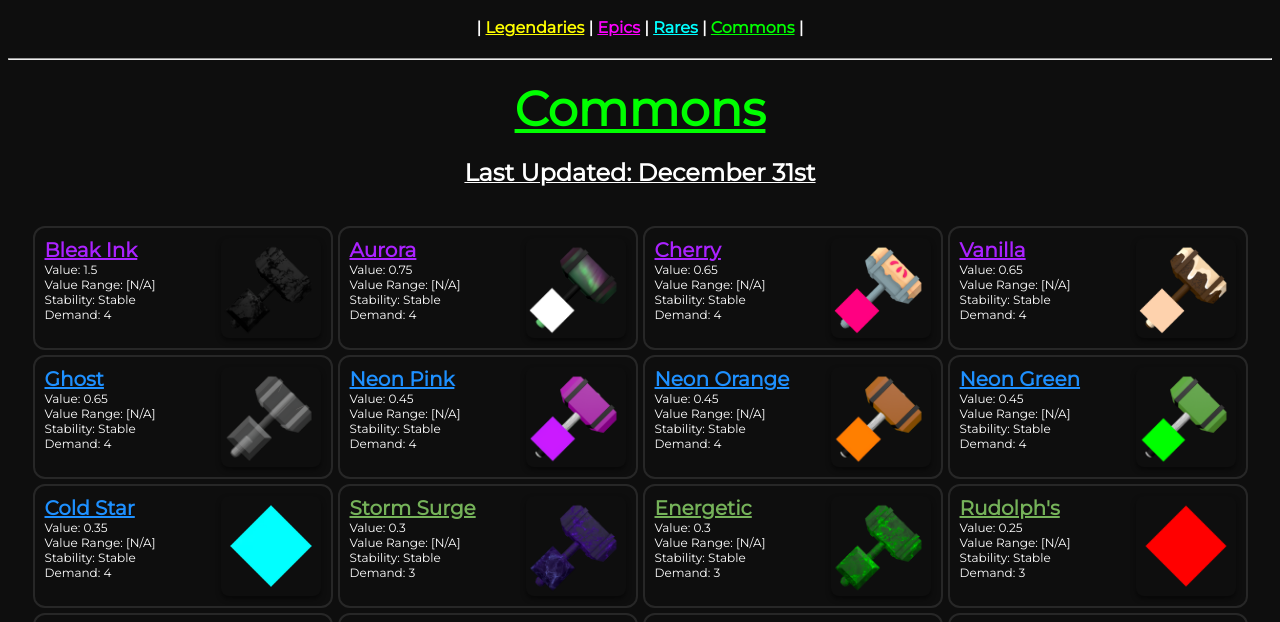
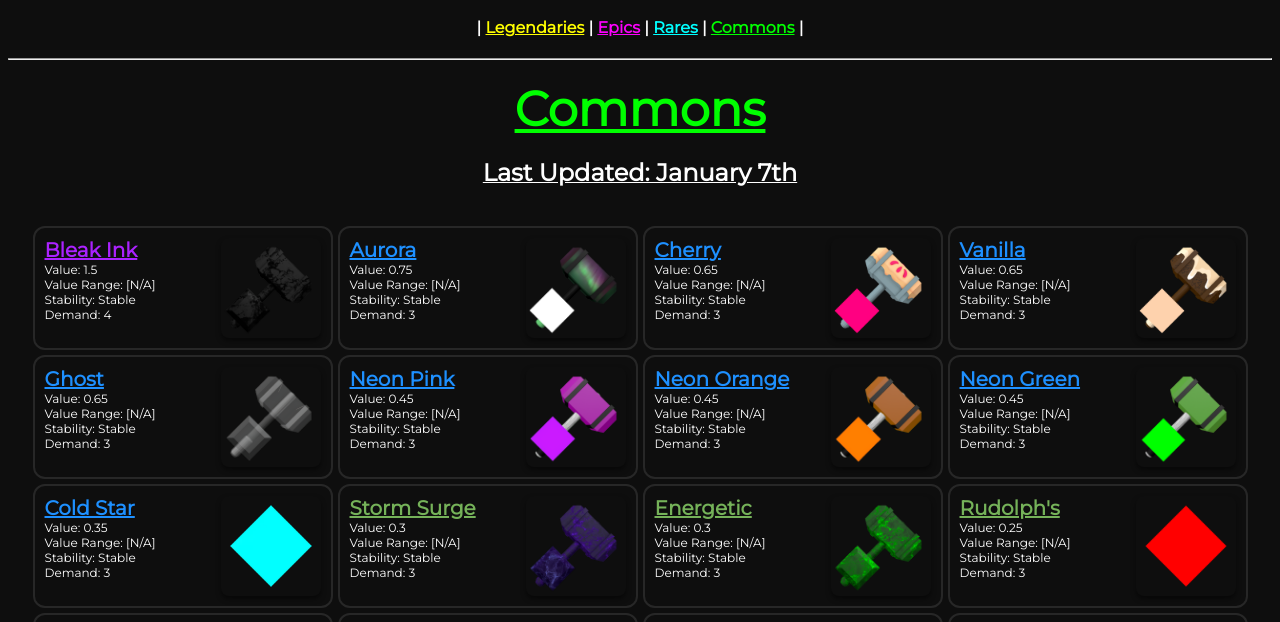
Before and after one commit to FleeTheFacilityValues/Commons, a plain HTML site: page index.html in a window 1280 px wide. Shown: the part 104-726 px from the top of the page. Drawn offline with Linux system fonts and the light colour scheme.

Commit message:
Add files via upload

```diff
--- a/index.html
+++ b/index.html
@@ -61,7 +61,7 @@
         <h4 style="text-align: center;">| <a href="https://fleethefacilityvalues.github.io/Legendaries/" style="color:yellow;">Legendaries</a> | <a href="https://fleethefacilityvalues.github.io/Epics/" style="color: #ff00ff;">Epics</a> | <a href="https://fleethefacilityvalues.github.io/Rares/" style="color: rgb(0, 255, 255);">Rares</a> | <a href="https://fleethefacilityvalues.github.io/Commons/" style="color: #00ff00;">Commons</a> |</h6>
         <hr>
         <h2 style="text-align: center;"><b><font size="7" color="#00ff00"><u>Commons</font></u></b></h2>
-        <h3 style="text-align: center;"><b><u><font size="5">Last Updated: December 31st</font></u></b></h2>
+        <h3 style="text-align: center;"><b><u><font size="5">Last Updated: January 7th</font></u></b></h2>
 
             <div class="container">
                 <table border="0" cellpadding="5" cellspacing="0">
@@ -81,11 +81,11 @@
                 <table border="0" cellpadding="5" cellspacing="0">
                     <tr>
                         <td style="border-right-style: none; width: 200px; height: 100px;">
-                            <b><font color="#ab22ff" style="font-size: 20px"><u><span class="notranslate">Aurora</span></u></font></b><br>
+                            <b><font color="#1E90FF" style="font-size: 20px"><u><span class="notranslate">Aurora</span></u></font></b><br>
                             Value: 0.75<br>
                             Value Range: [N/A]<br>
                             Stability: Stable <br>
-                            Demand: 4<br>
+                            Demand: 3<br>
                         </td>
                         <td style="border-left-style: none;">
                             <img src="aurora-set.png" width="100" height="100">
@@ -95,11 +95,11 @@
                 <table border="0" cellpadding="5" cellspacing="0">
                     <tr>
                         <td style="border-right-style: none; width: 200px; height: 100px;">
-                            <b><font color="#ab22ff" style="font-size: 20px"><u><span class="notranslate">Cherry</span></u></font></b><br>
+                            <b><font color="#1E90FF" style="font-size: 20px"><u><span class="notranslate">Cherry</span></u></font></b><br>
                             Value: 0.65<br>
                             Value Range: [N/A]<br>
                             Stability: Stable <br>
-                            Demand: 4<br>
+                            Demand: 3<br>
                         </td>
                         <td style="border-left-style: none;">
                             <img src="cherry-pie-set.png" width="100" height="100">
@@ -109,11 +109,11 @@
                 <table border="0" cellpadding="5" cellspacing="0">
                     <tr>
                         <td style="border-right-style: none; width: 200px; height: 100px;">
-                            <b><font color="#ab22ff" style="font-size: 20px"><u><span class="notranslate">Vanilla</span></u></font></b><br>
+                            <b><font color="#1E90FF" style="font-size: 20px"><u><span class="notranslate">Vanilla</span></u></font></b><br>
                             Value: 0.65<br>
                             Value Range: [N/A]<br>
                             Stability: Stable <br>
-                            Demand: 4<br>
+                            Demand: 3<br>
                         </td>
                         <td style="border-left-style: none;">
                             <img src="vanilla-brownie-set.png" width="100" height="100">
@@ -127,7 +127,7 @@
                             Value: 0.65<br>
                             Value Range: [N/A]<br>
                             Stability: Stable <br>
-                            Demand: 4<br>
+                            Demand: 3<br>
                         </td>
                         <td style="border-left-style: none;">
                             <img src="ghost-set.png" width="100" height="100">
@@ -141,7 +141,7 @@
                             Value: 0.45<br>
                             Value Range: [N/A]<br>
                             Stability: Stable <br>
-                            Demand: 4<br>
+                            Demand: 3<br>
                         </td>
                         <td style="border-left-style: none;">
                             <img src="npinkset.png" width="100" height="100">
@@ -155,7 +155,7 @@
                             Value: 0.45<br>
                             Value Range: [N/A]<br>
                             Stability: Stable <br>
-                            Demand: 4<br>
+                            Demand: 3<br>
                         </td>
                         <td style="border-left-style: none;">
                             <img src="norangeset.png" width="100" height="100">
@@ -169,7 +169,7 @@
                             Value: 0.45<br>
                             Value Range: [N/A]<br>
                             Stability: Stable <br>
-                            Demand: 4<br>
+                            Demand: 3<br>
                         </td>
                         <td style="border-left-style: none;">
                             <img src="ngreenset.png" width="100" height="100">
@@ -183,7 +183,7 @@
                             Value: 0.35<br>
                             Value Range: [N/A]<br>
                             Stability: Stable <br>
-                            Demand: 4<br>
+                            Demand: 3<br>
                         </td>
                         <td style="border-left-style: none;">
                             <img src="coldstargemstonehd.png" width="100" height="100">
@@ -1203,8 +1203,8 @@
 <hr>
 <h1 style="text-align: center;"><b><u><font size="6">Changelog:</font></u></b></h2>
     <p style="text-align: center;">
-        - Site Redesign.<br>
-        - Added new sets.<br>
+        Aurora, Cherry & Vanilla 🟣 -> 🔵<br>
+        Aurora, Cherry, Vanilla, Ghost & Neons, demand 4 -> 3<br>
     </p>
     </body>
 </html>
```
